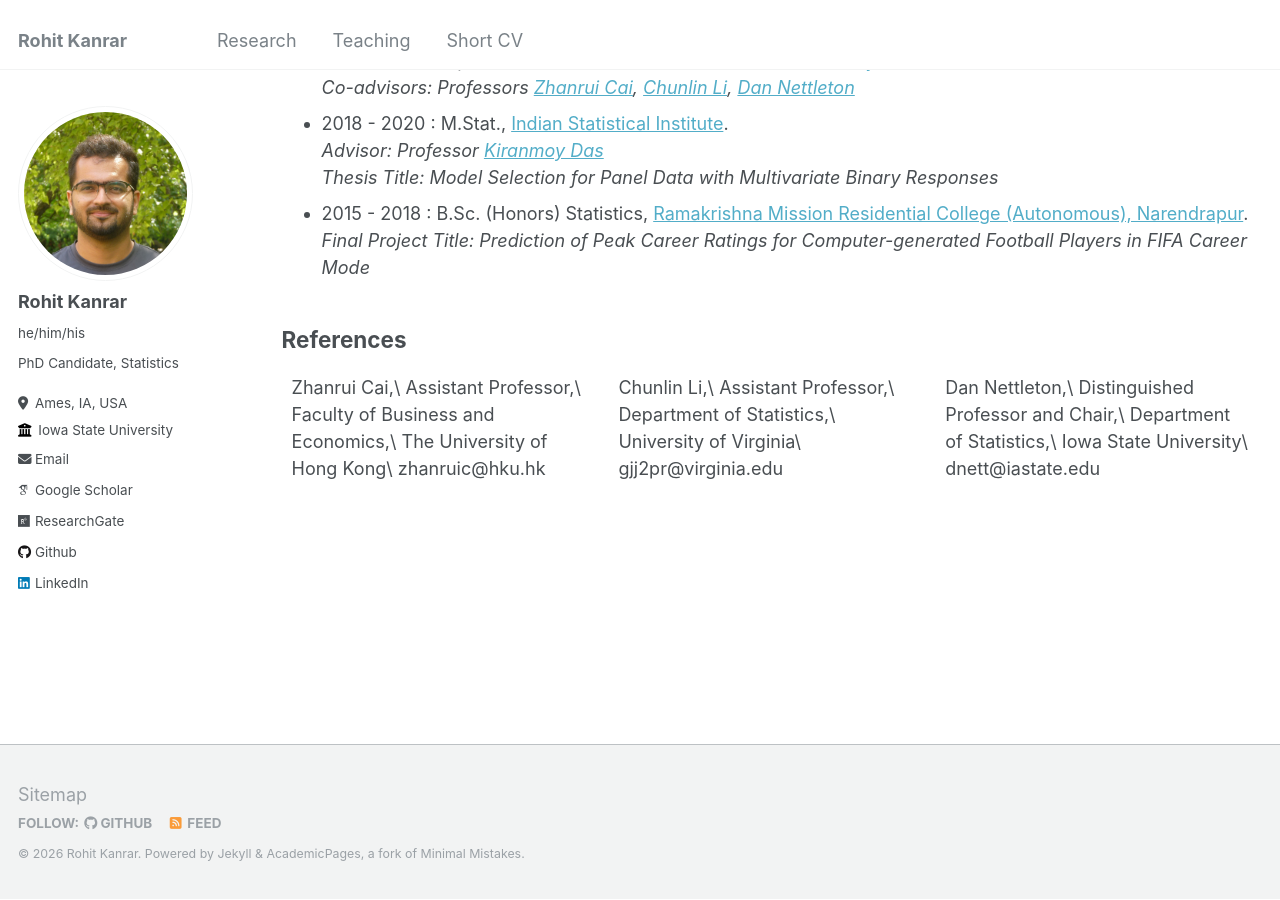
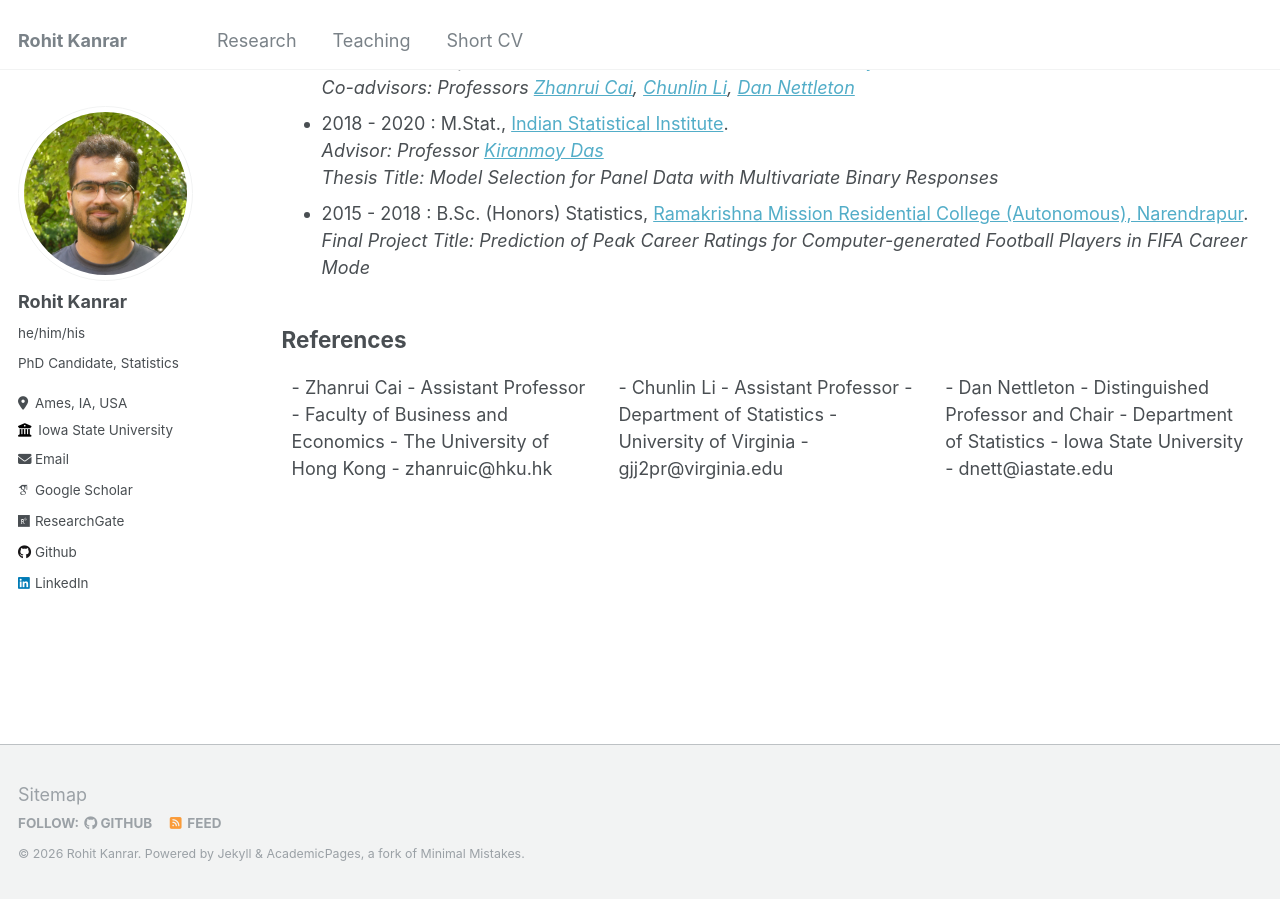
Before and after one commit to rohitkanrar/rohitkanrar.github.io, a Jekyll site: the page built from _pages/cv.md, in a window 1280 px wide and 900 px high, scrolled down 635 px. Built offline with Jekyll 4.4.1, drawn with Linux system fonts in a browser that asks for light colours; some web fonts are replaced.

Commit message:
added references

```diff
--- a/_pages/cv.md
+++ b/_pages/cv.md
@@ -40,26 +40,26 @@ redirect_from:
 <div style="display: flex;">
   <div style="flex: 1; padding: 10px;">
     <!-- Column 1 Content -->
-    Zhanrui Cai,\
-    Assistant Professor,\
-    Faculty of Business and Economics,\
-    The University of Hong Kong\
-    zhanruic@hku.hk
+    - Zhanrui Cai
+    - Assistant Professor
+    - Faculty of Business and Economics
+    - The University of Hong Kong
+    - zhanruic@hku.hk
   </div>
   <div style="flex: 1; padding: 10px;">
     <!-- Column 2 Content -->
-    Chunlin Li,\
-    Assistant Professor,\
-    Department of Statistics,\
-    University of Virginia\
-    gjj2pr@virginia.edu
+    - Chunlin Li
+    - Assistant Professor
+    - Department of Statistics
+    - University of Virginia
+    - gjj2pr@virginia.edu
   </div>
   <div style="flex: 1; padding: 10px;">
     <!-- Column 3 Content -->
-    Dan Nettleton,\
-    Distinguished Professor and Chair,\
-    Department of Statistics,\
-    Iowa State University\
-    dnett@iastate.edu
+    - Dan Nettleton
+    - Distinguished Professor and Chair
+    - Department of Statistics
+    - Iowa State University
+    - dnett@iastate.edu
   </div>
 </div>
```
